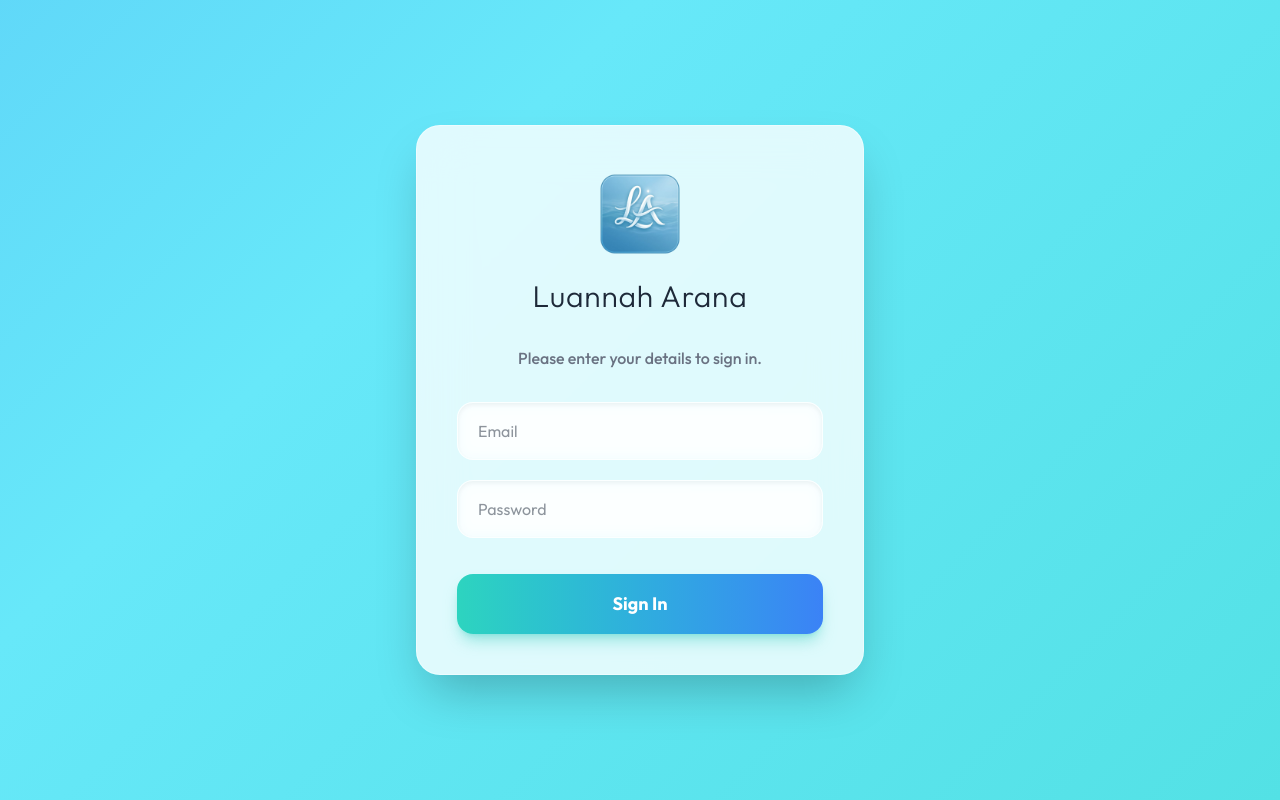
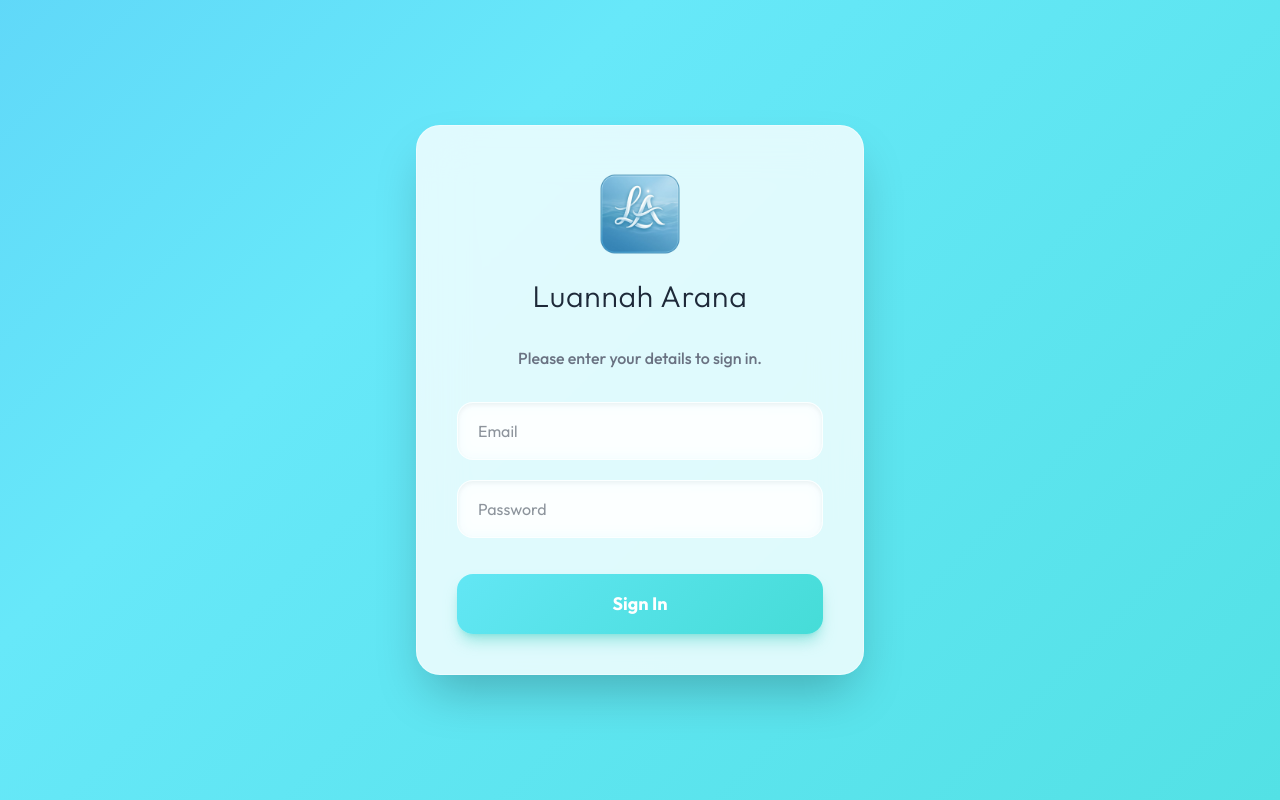
Before and after one commit to jesussalinasdev/luannah-app, a Next.js app: page / in a window 1280 px wide. Built offline with nearby package versions, Linux system fonts and the light colour scheme.

Commit message:
style: apply animated background to primary buttons

```diff
--- a/src/app/globals.css
+++ b/src/app/globals.css
@@ -26,7 +26,10 @@
   }
 
   .btn-primary {
-    @apply w-full py-4 px-6 rounded-2xl bg-gradient-to-r from-[var(--color-accent-teal)] to-[var(--color-accent-blue)] text-white font-bold text-lg transition-transform hover:-translate-y-1 active:translate-y-0 shadow-lg shadow-teal-500/30;
+    @apply w-full py-4 px-6 rounded-2xl text-white font-bold text-lg transition-transform hover:-translate-y-1 active:translate-y-0 shadow-lg shadow-teal-500/30;
+    background: linear-gradient(-45deg, #2dd4bf, #67e8f9, #3b82f6, #6366f1);
+    background-size: 600% 600%;
+    animation: gradientMove 8s ease-in-out infinite;
   }
 
   .input-field {
```
